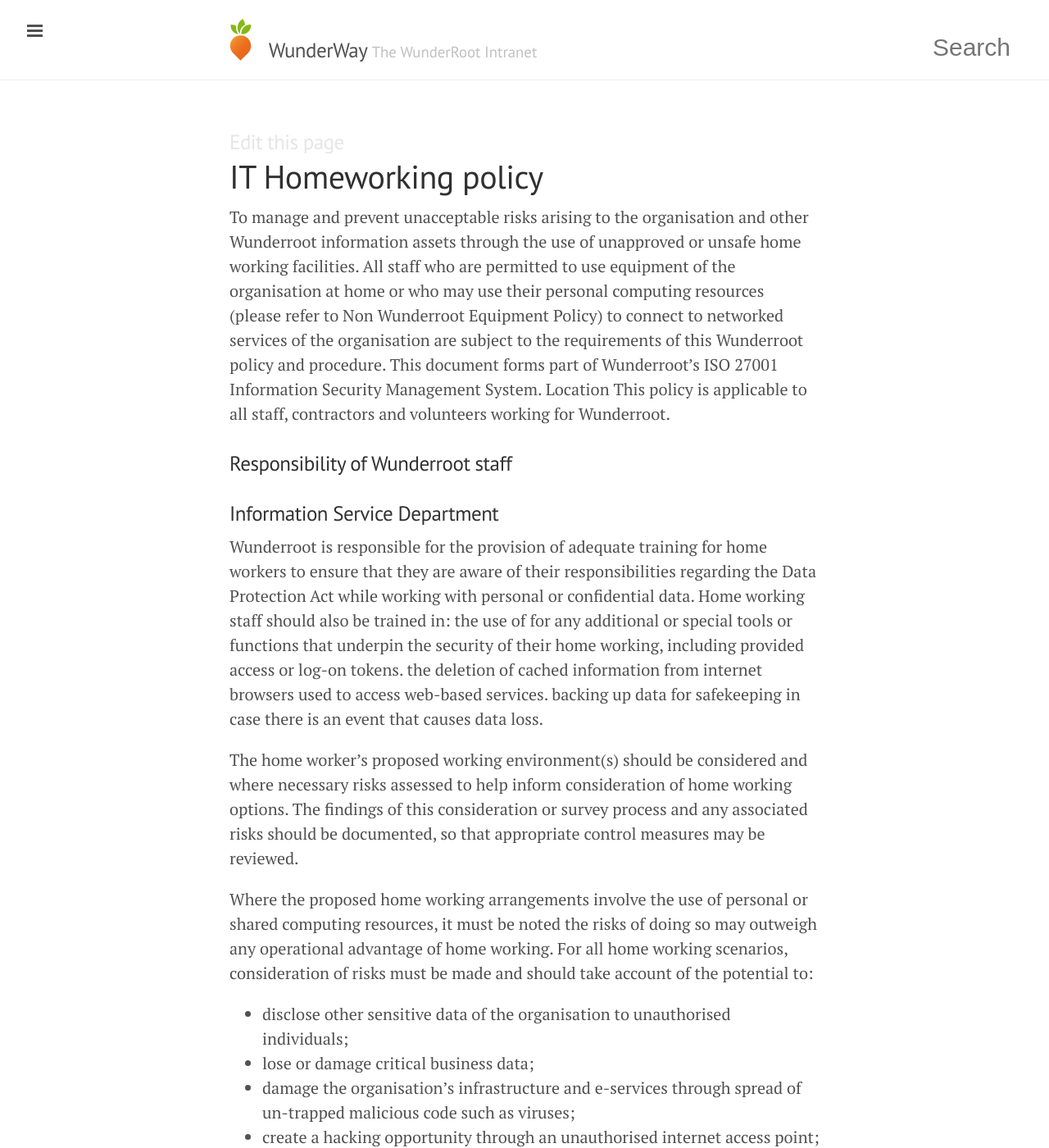
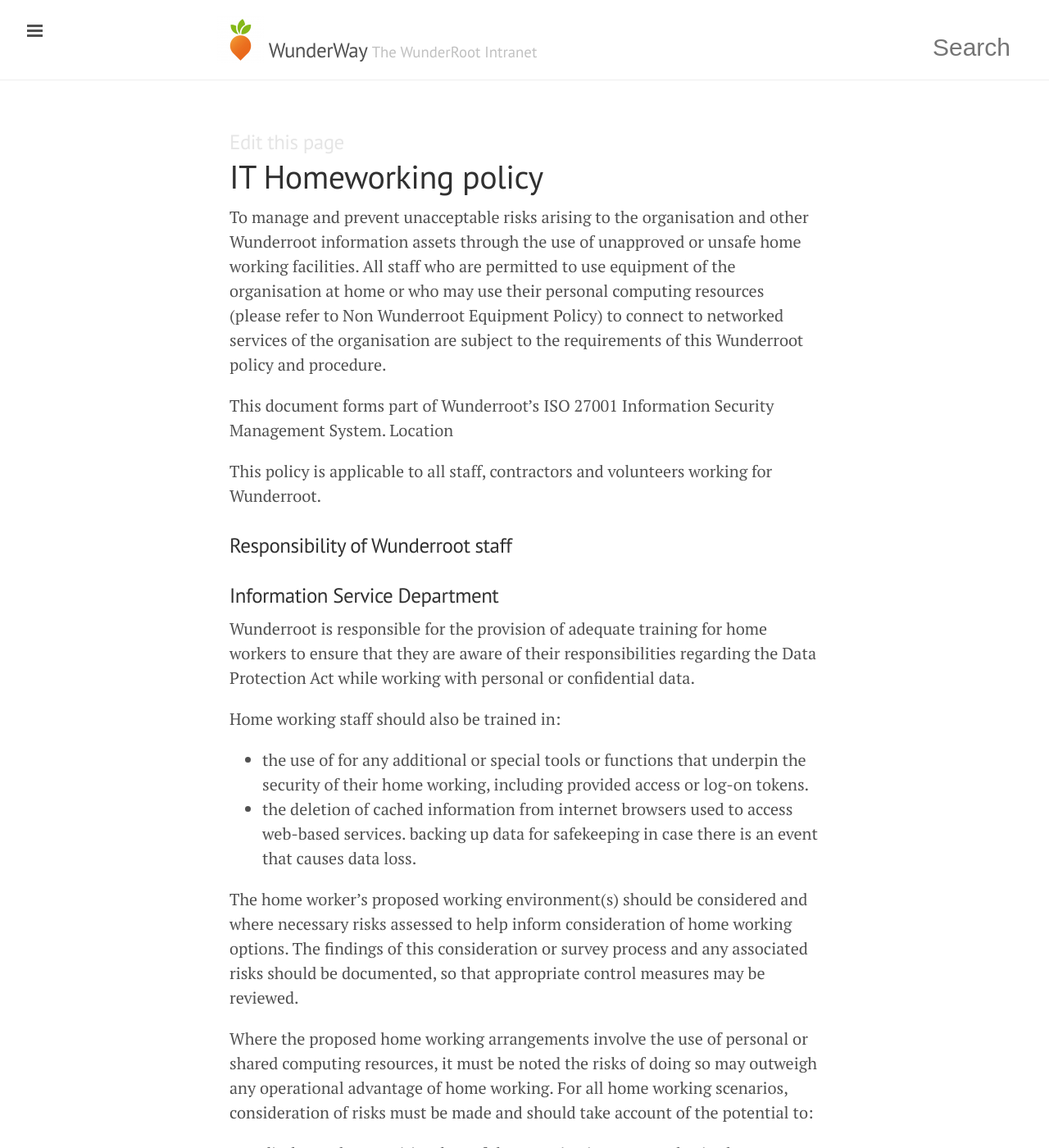
Before and after one commit to tormi/WunderWay, a Jekyll site: the page built from security/homeworking-policy.md, in a window 1280 px wide and 1400 px high. Shown: the whole window at 82% size. Built offline with Jekyll 4.4.1, drawn with Linux system fonts in a browser that asks for light colours; nearby versions of some CDN libraries; Markdown is read by kramdown in place of the engine named in the settings.

Commit message:
Home working formatting

```diff
--- a/security/homeworking-policy.md
+++ b/security/homeworking-policy.md
@@ -8,36 +8,36 @@
 
 To manage and prevent unacceptable risks arising to the organisation and other Wunderroot information assets through the use of unapproved or unsafe home working facilities.
 All staff who are permitted to use equipment of the organisation at home or who may use their personal computing resources (please refer to Non Wunderroot Equipment Policy) to connect to networked services of the organisation are subject to the requirements of this Wunderroot policy and procedure.
+
 This document forms part of Wunderroot’s ISO 27001 Information Security Management System.
 Location
+
 This policy is applicable to all staff, contractors and volunteers working for Wunderroot.
 
-<h3>Responsibility of Wunderroot staff</h3>
+### Responsibility of Wunderroot staff
 
-<h3>Information Service Department</h3>
+### Information Service Department
 
 Wunderroot is responsible for the provision of adequate training for home workers to ensure that they are aware of their responsibilities regarding the Data Protection Act while working with personal or confidential data.
+
 Home working staff should also be trained in:
-the use of for any additional or special tools or functions that underpin the security of their home working, including provided access or log-on tokens.
-the deletion of cached information from internet browsers used to access web-based services.
+* the use of for any additional or special tools or functions that underpin the security of their home working, including provided access or log-on tokens.
+* the deletion of cached information from internet browsers used to access web-based services.
 backing up data for safekeeping in case there is an event that causes data loss.
-
 
 The home worker’s proposed working environment(s) should be considered and where necessary risks assessed to help inform consideration of home working options. The findings of this consideration or survey process and any associated risks should be documented, so that appropriate control measures may be reviewed.
 
 Where the proposed home working arrangements involve the use of personal or shared computing resources, it must be noted the risks of doing so may outweigh any operational advantage of home working. For all home working scenarios, consideration of risks must be made and should take account of the potential to:
-<ul>
-	<li>disclose other sensitive data of the organisation to unauthorised individuals;</li>
-	<li>lose or damage critical business data;</li>
-	<li>damage the organisation’s infrastructure and e-services through spread of un-trapped malicious code such as viruses;</li>
-	<li>create a hacking opportunity through an unauthorised internet access point;</li>
-	<li>misuse data through uncontrolled use of removable media such as digital memory sticks and other media;</li>
-	<li>cause other operational or reputational damage;</li>
-</ul>
+* disclose other sensitive data of the organisation to unauthorised individuals;
+* lose or damage critical business data;
+* damage the organisation’s infrastructure and e-services through spread of un-trapped malicious code such as viruses;
+* create a hacking opportunity through an unauthorised internet access point;
+* misuse data through uncontrolled use of removable media such as digital memory sticks and other media;
+* cause other operational or reputational damage;
 
 It is the responsibility of the home worker to maintain their home working environment in conformance with the organisation policies and agreement permitting their home working. Where a home worker requires clarification or guidance they should consult the eHealth Security Manager or Head of eHealth.
 
-<h3>Wunderroot staff working at home</h3>
+### Wunderroot staff working at home
 
 It is the home worker responsibility to ensure that they have received the necessary training from the Information Services department so that they are fully aware of their information governance responsibilities to the organisation.
 
```
